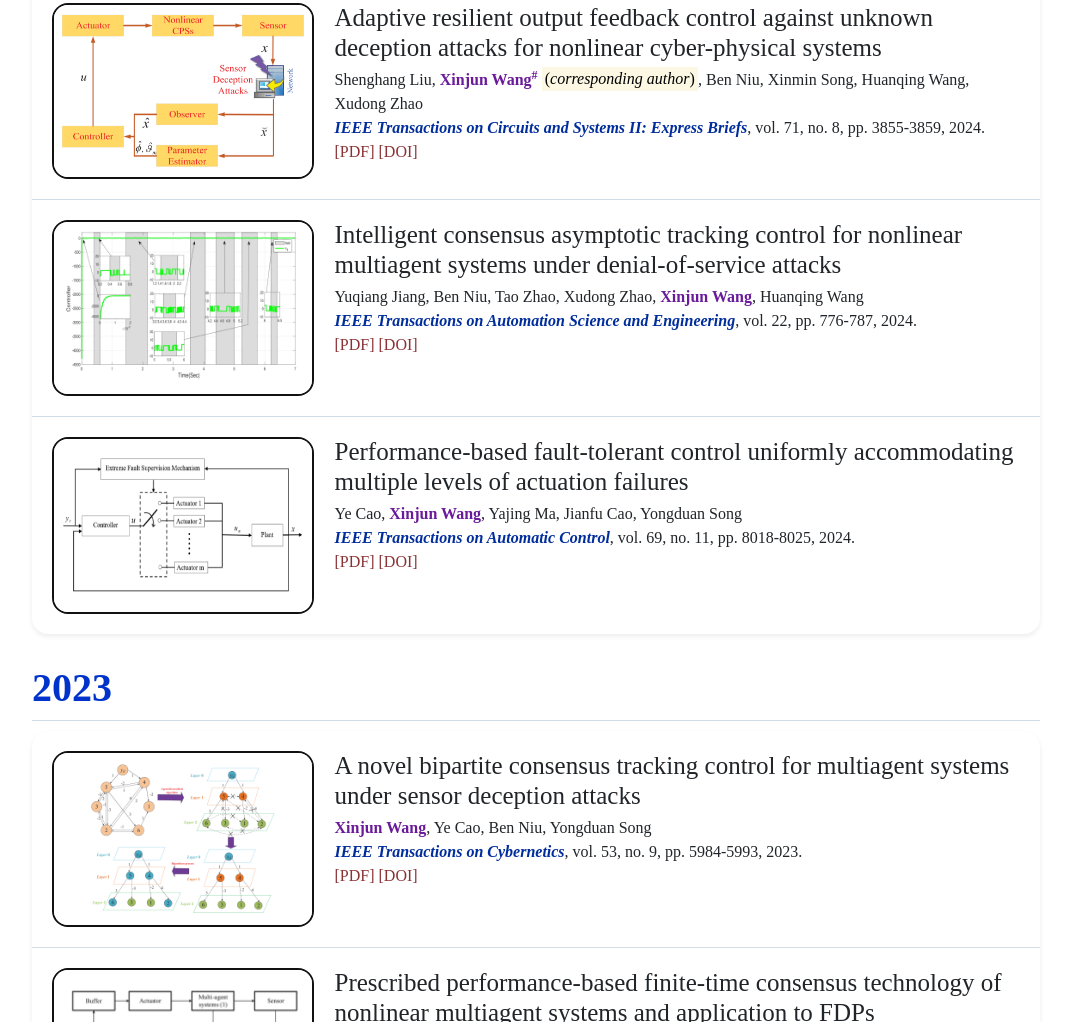
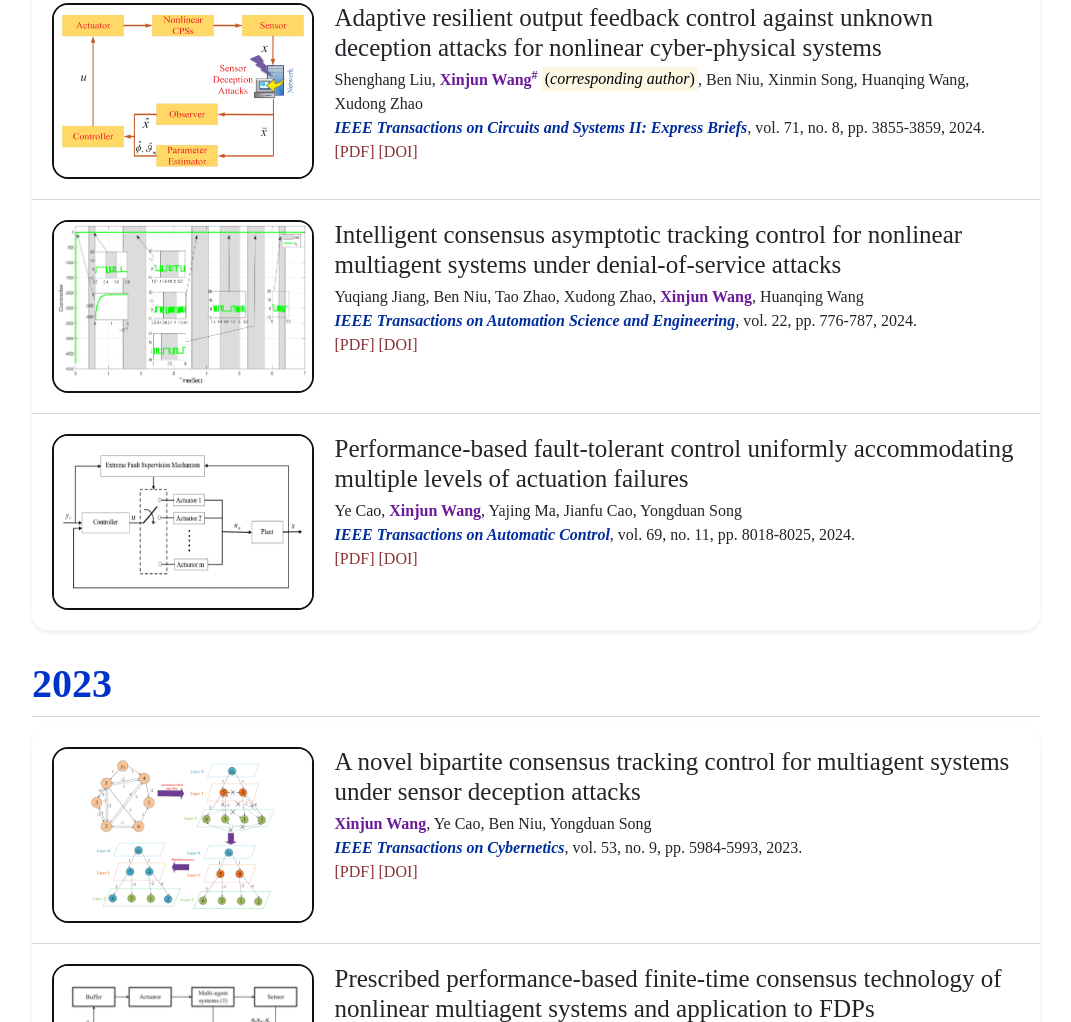
Before and after one commit to WANG-XINJUN/WANG-XINJUN.github.io, a plain HTML site: page publications.html in a window 1280 px wide. Shown: the part 4550-5572 px from the top of the page, without its empty margins (0-1071 px from the left). Drawn offline with nearby package versions, Linux system fonts and the light colour scheme; some packages are replaced by stand-ins of ours; some icons are missing.

Commit message:
Improve Figure 6 resolution and enable full-size viewing

```diff
--- a/publications.html
+++ b/publications.html
@@ -1210,7 +1210,7 @@
 <div class="d-none d-md-block">
     <div class="row no-gutters border-bottom border-gray">
         <div class="col-md-4 col-xl-3 mb-md-0 p-md-3"><figure class="mb-0">
-<img src="/assets/images/papers/21-fig6.webp" loading="lazy" width="300" height="200" class="w-100 h-auto rounded-sm" alt="Simulation of the third follower control signal under DoS attacks.">
+<a href="/assets/images/papers/21-fig6-hd.png" target="_blank" rel="noopener noreferrer" title="View high-resolution figure"><img src="/assets/images/papers/21-fig6-hd.png" loading="lazy" width="2100" height="1370" class="w-100 h-auto rounded-sm" alt="Simulation of the third follower control signal under DoS attacks."></a>
 </figure></div>
         <div class="col-md-8 col-xl-9 p-3 pl-md-0">
             <h5 class="mt-0 mb-1 font-weight-normal">Intelligent consensus asymptotic tracking control for nonlinear multiagent systems under denial-of-service attacks</h5>
@@ -1239,7 +1239,7 @@
             <div class="mb-auto"></div>
             <div>
                 <figure class="mb-2" style="max-width: 280px;">
-<img src="/assets/images/papers/21-fig6.webp" loading="lazy" width="300" height="200" class="w-100 h-auto rounded-sm" alt="Simulation of the third follower control signal under DoS attacks.">
+<a href="/assets/images/papers/21-fig6-hd.png" target="_blank" rel="noopener noreferrer" title="View high-resolution figure"><img src="/assets/images/papers/21-fig6-hd.png" loading="lazy" width="2100" height="1370" class="w-100 h-auto rounded-sm" alt="Simulation of the third follower control signal under DoS attacks."></a>
 </figure>
                 <h5 class="mt-0 mb-1 font-weight-normal">Intelligent consensus asymptotic tracking control for nonlinear multiagent systems under denial-of-service attacks</h5>
                 <p class="mt-0 mb-0 small"><span class="text-body">
```
